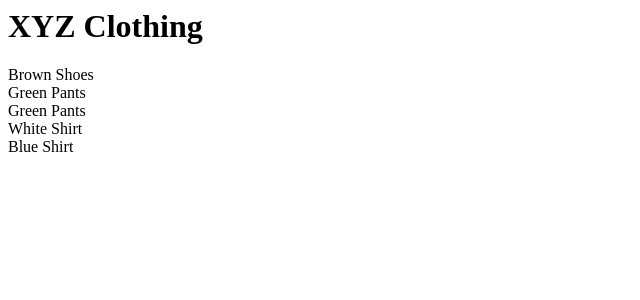
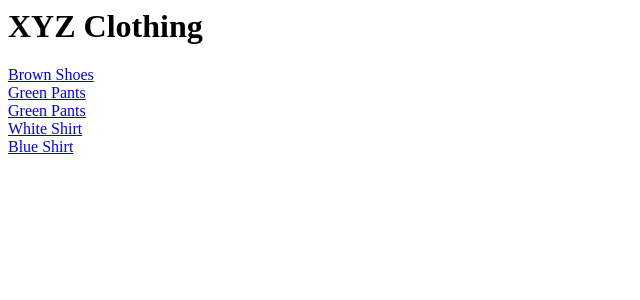
Before and after one commit to andrew-rayco/xyz-clothing, a React (Vite) app: page / in a window 1280 px wide. Shown: the top 300 px of the page, without its empty margins (0-640 px from the left). Built offline with nearby package versions, Linux system fonts and the light colour scheme.

Commit message:
Adds links to single products and home

```diff
--- a/src/ProductList.js
+++ b/src/ProductList.js
@@ -1,5 +1,6 @@
 import React from 'react'
 import PropTypes from 'prop-types'
+import { Link } from 'react-router-dom'
 
 const ProductList = ({ products }) => {
   return (
@@ -10,9 +11,9 @@ const ProductList = ({ products }) => {
 }
 
 const renderProducts = product => (
-  <div key={product.id} data-testid="single-product">
-    {product.name}
-  </div>
+  <Link to={`/products/${product.id}`} key={product.id}>
+    <div data-testid="single-product">{product.name}</div>
+  </Link>
 )
 
 ProductList.propTypes = {
--- a/src/SingleProduct.js
+++ b/src/SingleProduct.js
@@ -1,7 +1,12 @@
 import React from 'react'
+import { Link } from 'react-router-dom'
 
 const SingleProduct = props => {
-  return <div>Check out how SingleProduct I am</div>
+  return (
+    <div className="single-product">
+      <Link to="/">Return to all products</Link>
+    </div>
+  )
 }
 
 export default SingleProduct
```
Also changed, not shown: 1 other file (tests, documents, lock files or other folders).
